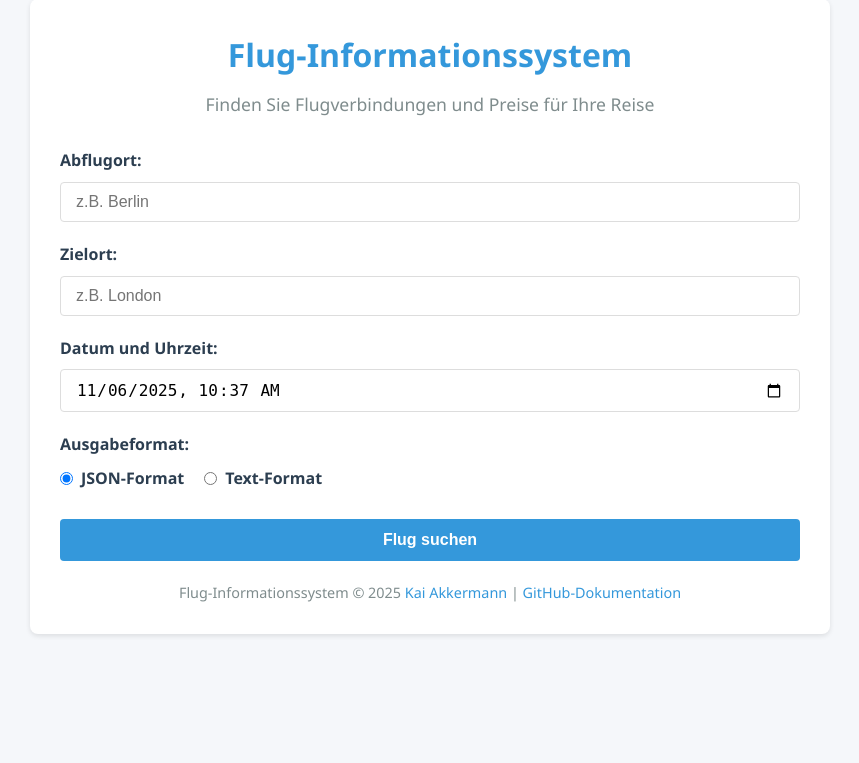
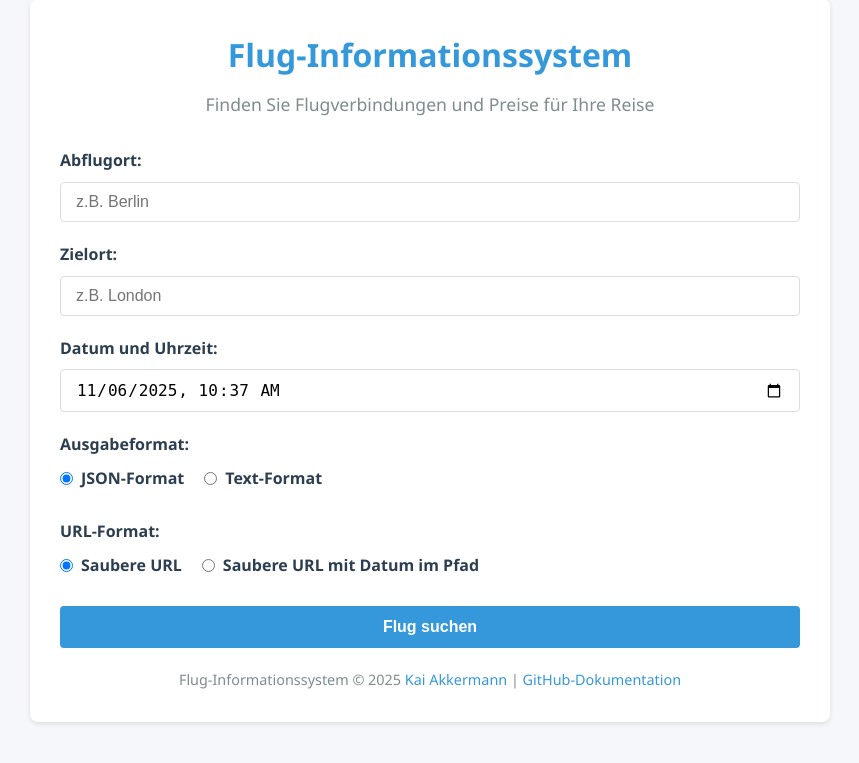
Before and after one commit to Kighlander1975/dbe-api-exercise-one, a PHP site: page / in a window 1280 px wide. Shown: the part 21-784 px from the top of the page, without its empty margins (210-1069 px from the left). Run offline with PHP 8.4, Linux system fonts and the light colour scheme.

Commit message:
Added clean URL to this project

```diff
--- a/index.php
+++ b/index.php
@@ -63,6 +63,18 @@ $citiesJson = json_encode($cities);
                     </label>
                     <label class="radio-option">
                         <input type="radio" name="format" value="text"> Text-Format
+                    </label>
+                </div>
+            </div>
+
+            <div class="form-group">
+                <label>URL-Format:</label>
+                <div class="radio-group">
+                    <label class="radio-option">
+                        <input type="radio" name="urlFormat" value="clean" checked> Saubere URL
+                    </label>
+                    <label class="radio-option">
+                        <input type="radio" name="urlFormat" value="cleanWithDate"> Saubere URL mit Datum im Pfad
                     </label>
                 </div>
             </div>
@@ -150,14 +162,25 @@ $citiesJson = json_encode($cities);
         function submitForm() {
             const start = document.getElementById('start').value;
             const ziel = document.getElementById('ziel').value;
-            const datetime = document.getElementById('datetime').value.replace('T', ' ');
+            const datetimeInput = document.getElementById('datetime').value;
             const format = document.querySelector('input[name="format"]:checked').value;
+            const urlFormat = document.querySelector('input[name="urlFormat"]:checked').value;
 
-            // Determine which endpoint to use based on format selection
-            const endpoint = format === 'json' ? 'api/flights-json.php' : 'api/flights-txt.php';
+            // Parse the datetime value
+            const dateObj = new Date(datetimeInput);
+            const date = dateObj.toISOString().split('T')[0]; // YYYY-MM-DD
+            const time = dateObj.toTimeString().split(' ')[0].substring(0, 5); // HH:MM
 
-            // Build the URL
-            const url = `${endpoint}?start=${encodeURIComponent(start)}&ziel=${encodeURIComponent(ziel)}&datetime=${encodeURIComponent(datetime)}`;
+            let url;
+
+            if (urlFormat === 'cleanWithDate') {
+                // Use clean URL with date in path: /flights/json/Berlin/London/2025-11-15/14:30
+                url = `flights/${format}/${encodeURIComponent(start)}/${encodeURIComponent(ziel)}/${date}/${time}`;
+            } else {
+                // Use clean URL with date as query parameter: /flights/json/Berlin/London?datetime=2025-11-15 14:30
+                const datetime = datetimeInput.replace('T', ' ');
+                url = `flights/${format}/${encodeURIComponent(start)}/${encodeURIComponent(ziel)}?datetime=${encodeURIComponent(datetime)}`;
+            }
 
             // Redirect to the API endpoint
             window.open(url, '_blank');
```
Also changed, not shown: api/flights-json.php (+24 -2 lines), api/flights-txt.php (+24 -2 lines), .htaccess (added), README.md.
